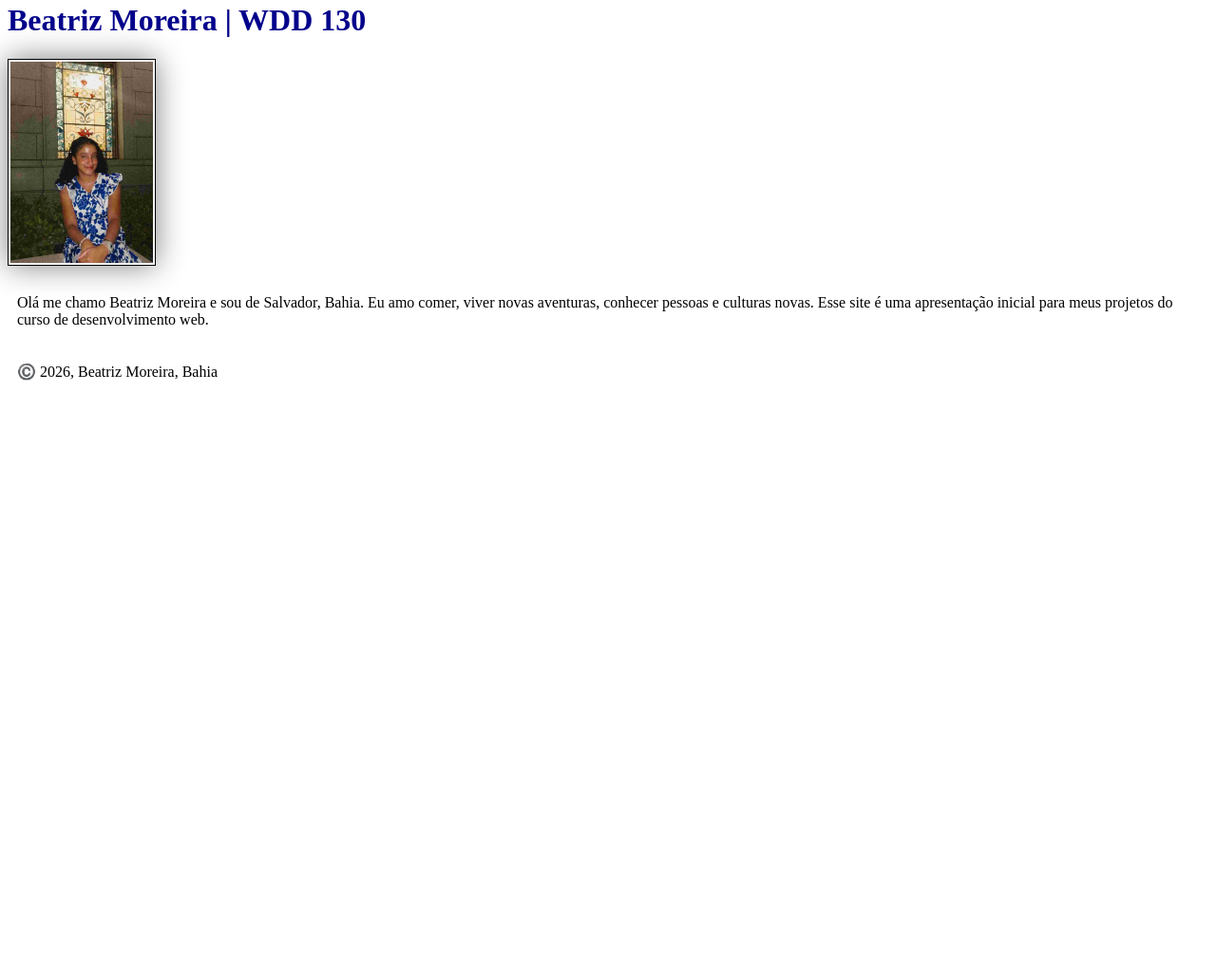
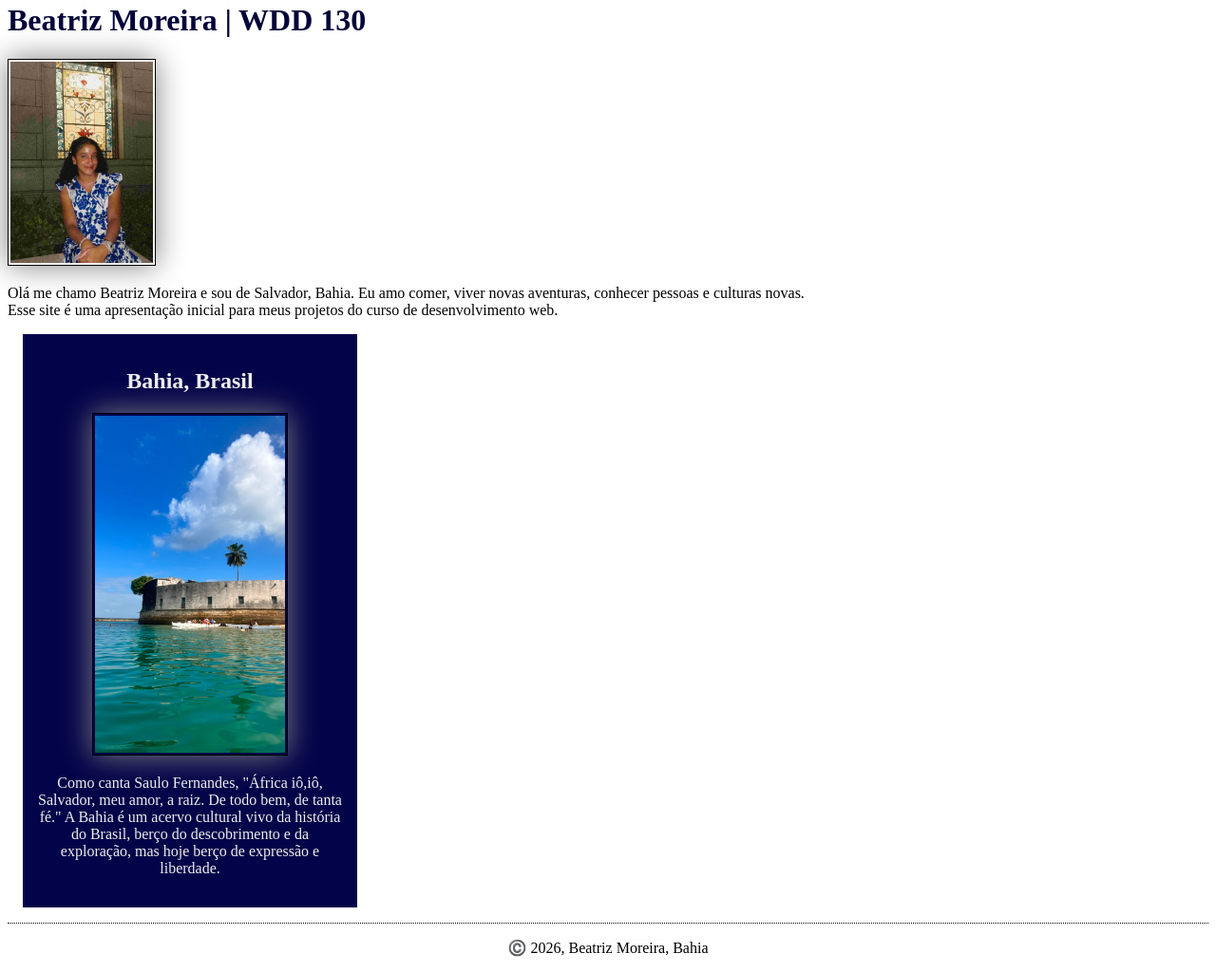
Before and after one commit to beatriz-moreira8/wdd130, a plain HTML site: page index.html in a window 1280 px wide. Shown: the part 162-1186 px from the top of the page at 95% size. Before the commit the page ends 800 px from the top, so only its background shows below. Drawn offline with Linux system fonts and the light colour scheme.

Commit message:
melhorias pg

```diff
--- a/estilos/estilos.css
+++ b/estilos/estilos.css
@@ -10,7 +10,7 @@ nav a {
 }
 
 h1 {
-    color: darkblue;
+    color: rgb(2, 2, 56);
 }
 
 img {
@@ -22,5 +22,36 @@ img {
 }
 
 p {
-    padding: 10px;
+    padding: 0;
 }
+
+main {
+    max-width: 840px;
+}
+
+aside {
+    width: 20rem;
+    margin: 1rem;
+    border: 1px solid rbg(000/0.2);
+    padding: 1rem;
+    background-color: rgb(3, 3, 73);
+    color: #eee;
+    text-align: center;
+}
+
+aside img {
+    width: 200px;
+    height: auto;
+
+}
+
+main img {
+    width: 150px;
+    height: auto;
+}
+
+footer {
+    margin-top: 15px;
+    border-top: 1px dotted #000;
+    text-align: center;
+}
--- a/index.html
+++ b/index.html
@@ -5,7 +5,10 @@
     <meta charset="UTF-8">
     <meta name="viewport" content="width=device-width, initial-scale=1.0">
     <title>Beatriz Moreira | WDD 130</title>
-    <link rel="stylesheet" href="estilos/estilos.css">
+    <meta name="description"
+      content="Beatriz Moreira, WDD 130, está pagina é dedicada para o aprendizado de desenvolvimento web.">
+    <meta name="author" content=" Beatriz Moreira">
+    <link rel=" stylesheet" href="estilos/estilos.css">
 
 </head>
 
@@ -26,6 +29,13 @@
         </p>
 
     </main>
+    <aside>
+        <h2>Bahia, Brasil</h2>
+        <img src="imagens/forte-sao-marcelo.jpeg" alt="Forte de São Marcelo">
+        <p>Como canta Saulo Fernandes, "África iô,iô, Salvador, meu amor, a raiz. De todo bem, de
+            tanta fé." A Bahia é um acervo cultural vivo da história do Brasil, berço do
+            descobrimento e da exploração, mas hoje berço de expressão e liberdade.</p>
+    </aside>
 
     <footer>
         <p> ©️ 2026, Beatriz Moreira, Bahia</p>
```
Also changed, not shown: semana02/bloco-vs-inline.html (+10 -5 lines), semana02/box-model.html (+13 -4 lines), semana02/estilos/box-model.css (+18 -3 lines), imagens/forte-sao-marcelo.jpeg (added).
